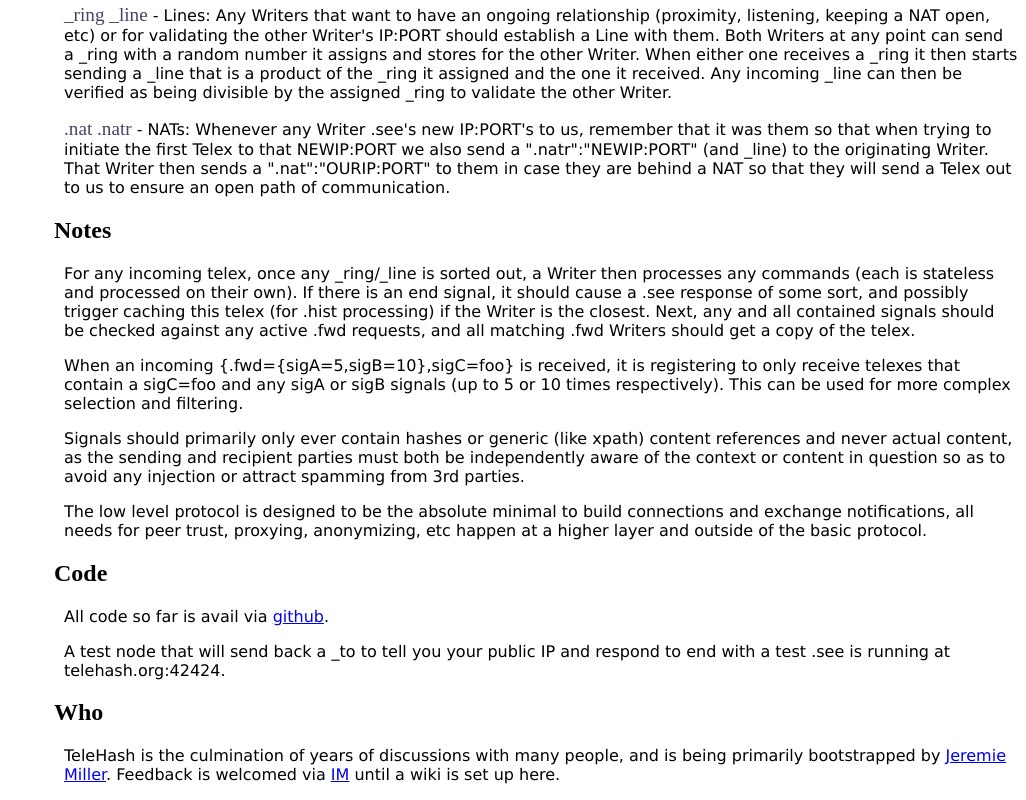
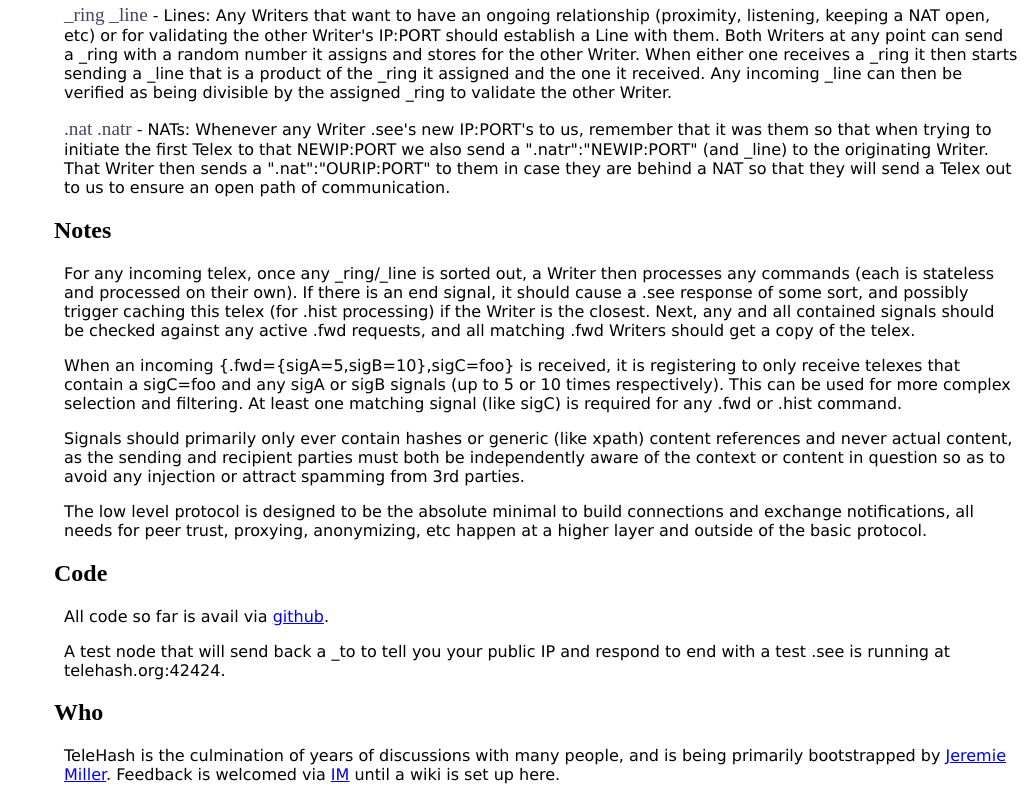
Before and after one commit to quartzjer/TeleHash, a plain HTML site: page org/index.html in a window 1280 px wide. Shown: the part 1977-2777 px from the top of the page, without its empty margins (254-1280 px from the left). Drawn offline with Linux system fonts and the light colour scheme.

Commit message:
important addition, .fwd and .hist requests must have at least one matching sig, can't do * scraping

```diff
--- a/org/index.html
+++ b/org/index.html
@@ -163,7 +163,7 @@
 
 <p>For any incoming telex, once any _ring/_line is sorted out, a Writer then processes any commands (each is stateless and processed on their own).  If there is an end signal, it should cause a .see response of some sort, and possibly trigger caching this telex (for .hist processing) if the Writer is the closest.  Next, any and all contained signals should be checked against any active .fwd requests, and all matching .fwd Writers should get a copy of the telex.
 
-<p>When an incoming {.fwd={sigA=5,sigB=10},sigC=foo} is received, it is registering to only receive telexes that contain a sigC=foo and any sigA or sigB signals (up to 5 or 10 times respectively).  This can be used for more complex selection and filtering.
+<p>When an incoming {.fwd={sigA=5,sigB=10},sigC=foo} is received, it is registering to only receive telexes that contain a sigC=foo and any sigA or sigB signals (up to 5 or 10 times respectively).  This can be used for more complex selection and filtering.  At least one matching signal (like sigC) is required for any .fwd or .hist command.
 
 <p>Signals should primarily only ever contain hashes or generic (like xpath) content references and never actual content, as the sending and recipient parties must both be independently aware of the context or content in question so as to avoid any injection or attract spamming from 3rd parties.
 
```
Also changed, not shown: 1 other file.
